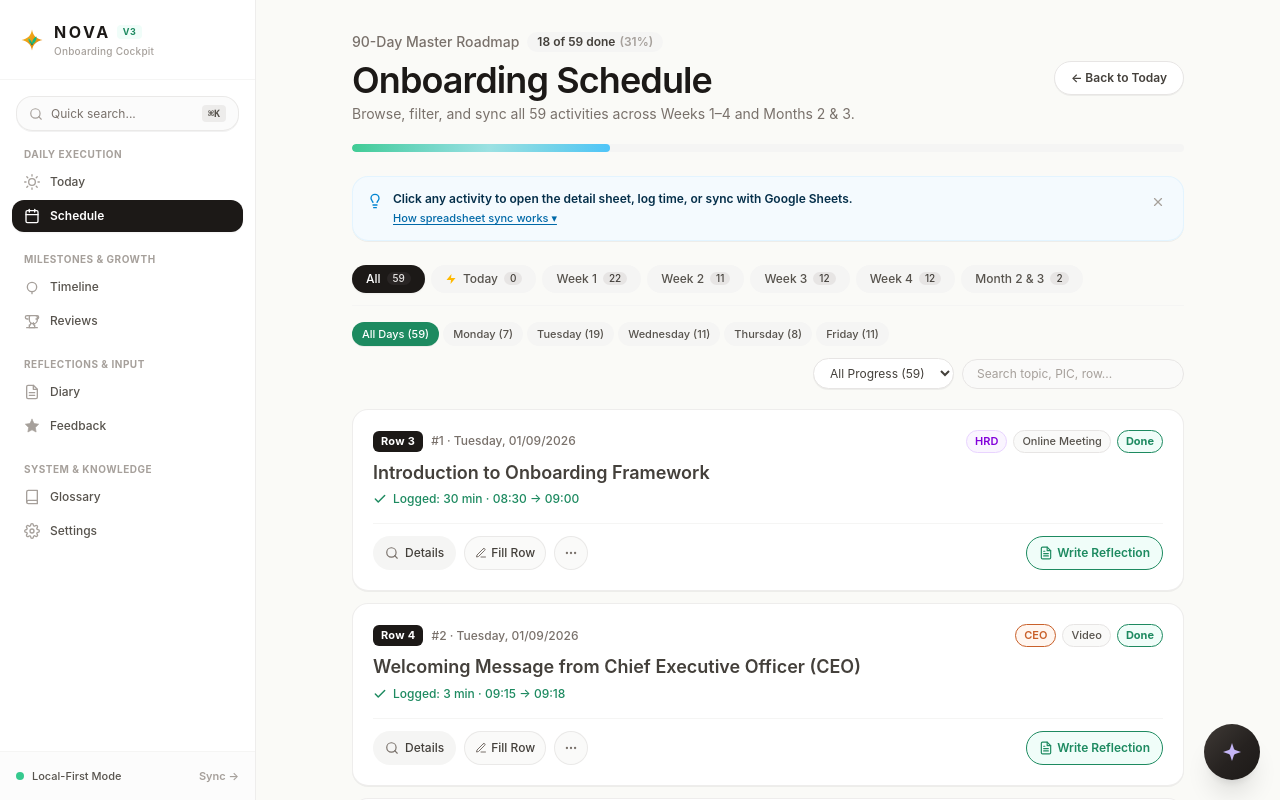
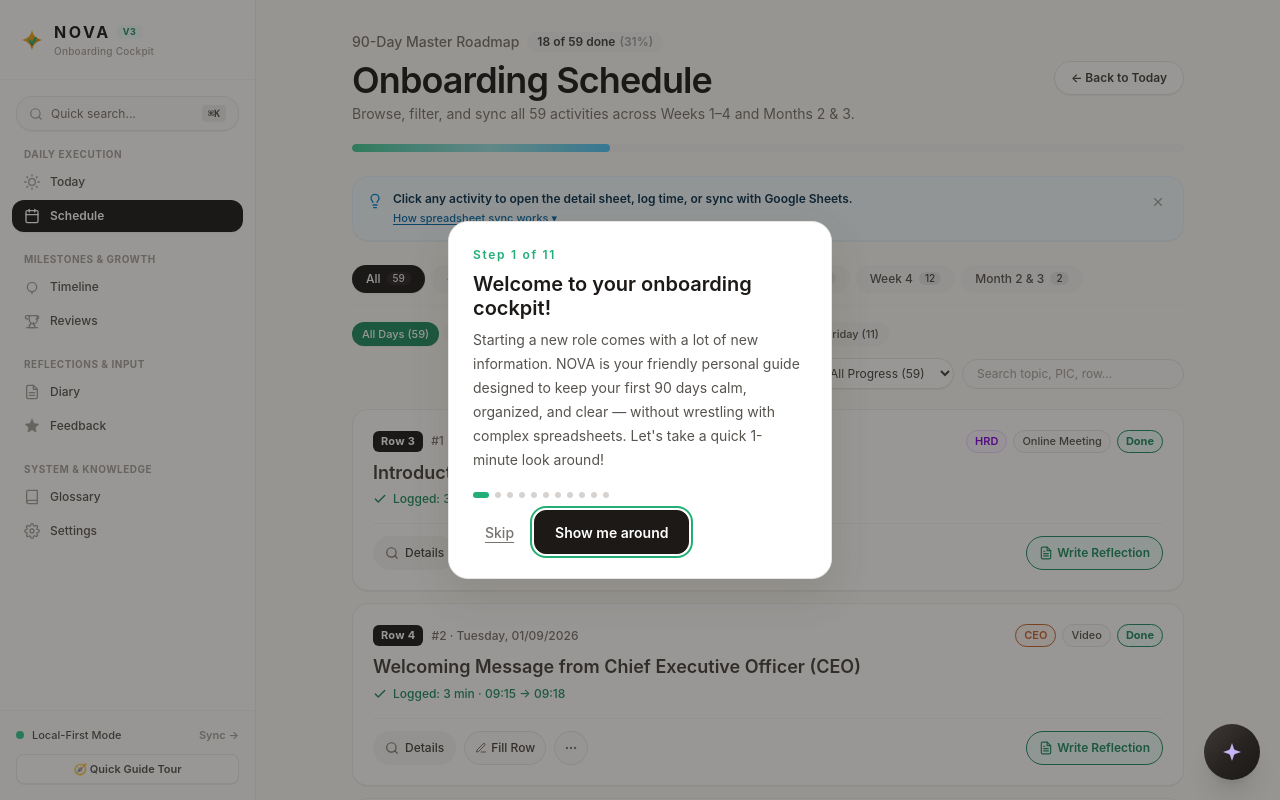
Before and after one commit to wahid-leadgeeks/onboarding-copilot, a Next.js app: page /schedule in a window 1280 px wide. Shown: the top 800 px of the page. Built offline with nearby package versions, Linux system fonts and the light colour scheme.

Commit message:
feat(ui): non-technical app-wide guide tour covering all core pages

```diff
--- a/app/components/AppShell.tsx
+++ b/app/components/AppShell.tsx
@@ -18,11 +18,15 @@ import {
   IconX,
 } from '@/app/components/Icons';
 
+import { GuideTour, allPagesTourSteps } from '@/app/components/GuideTour';
+import { GUIDE_TOUR_STORAGE_KEY, readGuideTourState, writeGuideTourState } from '@/lib/guide-tour';
+
 interface NavItem {
   readonly label: string;
   readonly href: string;
   readonly icon: React.ComponentType<{ className?: string }>;
   readonly badge?: string;
+  readonly tourId?: string;
 }
 
 interface NavSection {
@@ -34,29 +38,29 @@ const NAV_SECTIONS: readonly NavSection[] = [
   {
     title: 'Daily Execution',
     items: [
-      { label: 'Today', href: '/', icon: IconSun },
-      { label: 'Schedule', href: '/schedule', icon: IconCalendar },
+      { label: 'Today', href: '/', icon: IconSun, tourId: 'nav-today' },
+      { label: 'Schedule', href: '/schedule', icon: IconCalendar, tourId: 'nav-schedule' },
     ],
   },
   {
     title: 'Milestones & Growth',
     items: [
-      { label: 'Timeline', href: '/timeline', icon: IconTree },
-      { label: 'Reviews', href: '/reviews', icon: IconTrophy },
+      { label: 'Timeline', href: '/timeline', icon: IconTree, tourId: 'nav-timeline' },
+      { label: 'Reviews', href: '/reviews', icon: IconTrophy, tourId: 'nav-reviews' },
     ],
   },
   {
     title: 'Reflections & Input',
     items: [
-      { label: 'Diary', href: '/diary', icon: IconFileText },
-      { label: 'Feedback', href: '/feedback', icon: IconStar },
+      { label: 'Diary', href: '/diary', icon: IconFileText, tourId: 'nav-diary' },
+      { label: 'Feedback', href: '/feedback', icon: IconStar, tourId: 'nav-feedback' },
     ],
   },
   {
     title: 'System & Knowledge',
     items: [
-      { label: 'Glossary', href: '/glossary', icon: IconBook },
-      { label: 'Settings', href: '/settings', icon: IconSettings },
+      { label: 'Glossary', href: '/glossary', icon: IconBook, tourId: 'nav-glossary' },
+      { label: 'Settings', href: '/settings', icon: IconSettings, tourId: 'nav-settings' },
     ],
   },
 ];
@@ -64,11 +68,46 @@ const NAV_SECTIONS: readonly NavSection[] = [
 export function AppShell({ children }: { children: React.ReactNode }) {
   const pathname = usePathname();
   const [mobileMenuOpen, setMobileMenuOpen] = useState(false);
+  const [tourOpen, setTourOpen] = useState(false);
 
   // Close mobile drawer on route transition
   useEffect(() => {
     setMobileMenuOpen(false);
   }, [pathname]);
+
+  // Check tour parameter or first-time visit
+  useEffect(() => {
+    const params = new URLSearchParams(window.location.search);
+    if (params.get('tour') === 'start') {
+      params.delete('tour');
+      const query = params.toString();
+      window.history.replaceState(null, '', query ? `${window.location.pathname}?${query}` : window.location.pathname);
+      setTourOpen(true);
+      return;
+    }
+    if (params.get('tour') === 'skip' || params.get('tour') === 'false') {
+      return;
+    }
+    const tourState = readGuideTourState(localStorage.getItem(GUIDE_TOUR_STORAGE_KEY));
+    if (!tourState?.completed) setTourOpen(true);
+  }, []);
+
+  // Listen for open-guide-tour event (e.g. from CommandPalette or buttons)
+  useEffect(() => {
+    function handleOpenTour() {
+      setTourOpen(true);
+    }
+    window.addEventListener('open-guide-tour', handleOpenTour);
+    return () => window.removeEventListener('open-guide-tour', handleOpenTour);
+  }, []);
+
+  function handleTourFinish() {
+    localStorage.setItem(
+      GUIDE_TOUR_STORAGE_KEY,
+      writeGuideTourState({ completed: true, completedAt: new Date().toISOString() })
+    );
+    setTourOpen(false);
+  }
 
   // Close mobile drawer on Escape key
   useEffect(() => {
@@ -161,6 +200,7 @@ export function AppShell({ children }: { children: React.ReactNode }) {
                     <Link
                       key={item.label}
                       href={item.href}
+                      data-tour={item.tourId}
                       aria-current={active ? 'page' : undefined}
                       className={`group flex items-center justify-between rounded-xl px-3 py-2 text-xs font-medium transition-all ${
                         active
@@ -188,8 +228,8 @@ export function AppShell({ children }: { children: React.ReactNode }) {
           ))}
         </nav>
 
-        {/* Bottom Cockpit Status */}
-        <div className="border-t border-stone-100 p-4 bg-stone-50/50">
+        {/* Bottom Cockpit Status & Tour */}
+        <div className="border-t border-stone-100 p-4 bg-stone-50/50 space-y-2.5">
           <div className="flex items-center justify-between">
             <div className="flex items-center gap-2">
               <span className="size-2 rounded-full bg-mint-500 animate-pulse" />
@@ -205,6 +245,13 @@ export function AppShell({ children }: { children: React.ReactNode }) {
               Sync →
             </Link>
           </div>
+          <button
+            type="button"
+            onClick={() => setTourOpen(true)}
+            className="w-full flex items-center justify-center gap-1.5 rounded-lg border border-stone-200/80 bg-white py-1.5 text-[11px] font-semibold text-stone-600 hover:bg-stone-50 hover:text-stone-900 transition shadow-2xs cursor-pointer active:scale-98"
+          >
+            <span>🧭 Quick Guide Tour</span>
+          </button>
         </div>
       </aside>
 
@@ -325,7 +372,7 @@ export function AppShell({ children }: { children: React.ReactNode }) {
               </nav>
 
               {/* Drawer Footer */}
-              <div className="border-t border-stone-100 p-4 bg-stone-50/60">
+              <div className="border-t border-stone-100 p-4 bg-stone-50/60 space-y-2.5">
                 <div className="flex items-center justify-between text-xs text-stone-500">
                   <span className="flex items-center gap-1.5">
                     <span className="size-2 rounded-full bg-mint-500" />
@@ -339,6 +386,16 @@ export function AppShell({ children }: { children: React.ReactNode }) {
                     Settings
                   </Link>
                 </div>
+                <button
+                  type="button"
+                  onClick={() => {
+                    setMobileMenuOpen(false);
+                    setTourOpen(true);
+                  }}
+                  className="w-full flex items-center justify-center gap-1.5 rounded-lg border border-stone-200/80 bg-white py-1.5 text-xs font-semibold text-stone-700 hover:bg-stone-50 transition shadow-2xs cursor-pointer active:scale-98"
+                >
+                  <span>🧭 Quick Guide Tour</span>
+                </button>
               </div>
             </div>
           </div>
@@ -355,6 +412,8 @@ export function AppShell({ children }: { children: React.ReactNode }) {
           {children}
         </div>
       </div>
+
+      <GuideTour steps={allPagesTourSteps} open={tourOpen} onFinish={handleTourFinish} />
     </div>
   );
 }
--- a/app/components/Assistant.tsx
+++ b/app/components/Assistant.tsx
@@ -84,6 +84,7 @@ export function Assistant() {
         <button
           type="button"
           aria-label="Ask NOVA"
+          data-tour="assistant-launcher"
           onClick={() => setOpen(true)}
           className="hero-gradient animate-float fixed bottom-5 right-5 z-50 flex h-14 w-14 items-center justify-center rounded-full text-white shadow-xl transition hover:shadow-2xl active:scale-95"
         >
--- a/app/components/CommandPalette.tsx
+++ b/app/components/CommandPalette.tsx
@@ -77,57 +77,72 @@ export function CommandPalette({
   // Define commands
   const pageCommands: CommandItem[] = [
     {
-      id: 'page-schedule',
-      title: 'Schedule (Cockpit)',
+      id: 'page-today',
+      title: 'Today (Daily Focus & Stopwatch)',
       category: 'Pages',
       badge: '1',
       onSelect: () => router.push('/'),
     },
     {
-      id: 'page-timeline',
-      title: 'Timeline (90-Day Journey)',
+      id: 'page-schedule',
+      title: 'Schedule (90-Day Activity Calendar)',
       category: 'Pages',
       badge: '2',
+      onSelect: () => router.push('/schedule'),
+    },
+    {
+      id: 'page-timeline',
+      title: 'Timeline (Milestones & Growth)',
+      category: 'Pages',
+      badge: '3',
       onSelect: () => router.push('/timeline'),
     },
     {
+      id: 'page-reviews',
+      title: 'Reviews (Manager Check-ins)',
+      category: 'Pages',
+      badge: '4',
+      onSelect: () => router.push('/reviews'),
+    },
+    {
       id: 'page-diary',
-      title: 'Diary (Onboarding Learnings)',
+      title: 'Diary (Personal Learning Notes)',
       category: 'Pages',
-      badge: '3',
+      badge: '5',
       onSelect: () => router.push('/diary'),
     },
     {
       id: 'page-feedback',
-      title: 'Feedback (Weekly Reflections)',
+      title: 'Feedback (Weekly Reflections & Questions)',
       category: 'Pages',
-      badge: '4',
+      badge: '6',
       onSelect: () => router.push('/feedback'),
     },
     {
-      id: 'page-reviews',
-      title: 'Reviews (Evaluation Milestones)',
+      id: 'page-glossary',
+      title: 'Glossary (Guides, Videos & Resources)',
       category: 'Pages',
-      badge: '5',
-      onSelect: () => router.push('/reviews'),
-    },
-    {
-      id: 'page-glossary',
-      title: 'Glossary (Knowledge Modules & Links)',
-      category: 'Pages',
-      badge: '6',
+      badge: '7',
       onSelect: () => router.push('/glossary'),
     },
     {
       id: 'page-settings',
-      title: 'Settings (Preferences & OAuth Sync)',
+      title: 'Settings (Google Sheets Connection)',
       category: 'Pages',
-      badge: '7',
+      badge: '8',
       onSelect: () => router.push('/settings'),
     },
   ];
 
   const actionCommands: CommandItem[] = [
+    {
+      id: 'action-guide-tour',
+      title: 'Start App Guide Tour',
+      category: 'Actions',
+      badge: '?',
+      keywords: 'help walkthrough tutorial onboarding tour guide intro',
+      onSelect: () => window.dispatchEvent(new CustomEvent('open-guide-tour')),
+    },
     ...(onOpenQuickNote
       ? [
           {
--- a/app/components/GuideTour.tsx
+++ b/app/components/GuideTour.tsx
@@ -10,46 +10,64 @@ export type GuideTourStep = {
   body: string;
 };
 
-export const todayTourSteps: readonly GuideTourStep[] = [
+export const allPagesTourSteps: readonly GuideTourStep[] = [
   {
-    title: 'Welcome to NOVA',
-    body: "NOVA is a bright guide for every new employee's journey. We'll track the hours, the notes, and the paperwork — you focus on learning. Let's take a quick look around.",
+    title: 'Welcome to your onboarding cockpit!',
+    body: "Starting a new role comes with a lot of new information. NOVA is your friendly personal guide designed to keep your first 90 days calm, organized, and clear — without wrestling with complex spreadsheets. Let's take a quick 1-minute look around!",
   },
   {
-    target: 'status-bar',
-    title: 'Know where you stand',
-    body: "This little badge says whether you're looking at demo data, a saved schedule, or a live connection.",
+    target: 'nav-today',
+    title: 'Today: Your daily focus & timer',
+    body: 'Never wonder what to work on next. Today highlights your current task, gives you a simple start/stop timer, and tracks your working hours automatically so you never have to log them by hand.',
   },
   {
-    target: 'progress-header',
-    title: 'Your day at a glance',
-    body: 'How far into the 90 days you are, and how today is going — no spreadsheet required.',
+    target: 'nav-schedule',
+    title: 'Schedule: Your complete 90-day plan',
+    body: 'Browse all 59 onboarding activities, training sessions, and team meetings planned for your first three months. You can search by topic, filter by week, and see who is leading each session.',
   },
   {
-    target: 'current-activity',
-    title: 'One thing at a time',
-    body: "This card is your only job right now. Start it, finish it — we'll write down the times.",
+    target: 'nav-timeline',
+    title: 'Timeline: Major milestones & deliverables',
+    body: 'See your journey broken down into 3 clear 30-day phases. Check off key deliverables as you complete them and watch your onboarding progress grow week by week.',
   },
   {
-    target: 'day-timeline',
-    title: 'The shape of your day',
-    body: "Everything scheduled today at a glance. If plans change, 'Something changed?' has you covered.",
+    target: 'nav-reviews',
+    title: 'Reviews: Check-ins with your manager',
+    body: 'Keep communication open and transparent. Use this page for your 30, 60, and 90-day review conversations to celebrate milestones, share feedback, and request any support you need.',
   },
   {
-    target: 'quick-note',
-    title: 'Capture thoughts on the fly',
-    body: 'Had an idea? Jot it down in seconds. Drafts wait safely under Learnings.',
+    target: 'nav-diary',
+    title: 'Diary: Your personal learning notes',
+    body: 'Capture quick takeaways, lightbulb moments, or questions as you learn. Record up to three key notes each day to build your personal onboarding journal.',
   },
   {
-    target: 'primary-nav',
-    title: "Explore when you're ready",
-    body: 'Journey is your 90-day path, Learnings keeps your notes, Settings handles the boring parts.',
+    target: 'nav-feedback',
+    title: 'Feedback: Share how your week went',
+    body: 'Your experience matters! Rate your onboarding sessions on an easy 1-to-6 scale and ask questions so your team and mentor can help you succeed.',
   },
   {
-    title: "You're all set",
-    body: "Start your first activity whenever you're ready. We'll handle the rest.",
+    target: 'nav-glossary',
+    title: 'Glossary: Guides, videos & resources',
+    body: 'Find essential company links, training videos, and helpful documentation curated specifically for your role — all organized in one convenient place.',
+  },
+  {
+    target: 'nav-settings',
+    title: 'Settings: Connect & customize',
+    body: "NOVA works completely in your browser with zero setup. When you are ready, you can connect your team's Google Sheet with a single click to keep everything in sync.",
+  },
+  {
+    target: 'assistant-launcher',
+    title: 'Ask NOVA: Your anytime helper',
+    body: "Need help finding a document, understanding a company process, or checking what's next? Click this floating sparkle button anytime to chat with your virtual assistant.",
+  },
+  {
+    title: "You're all set to begin!",
+    body: "Take things one step at a time at your own pace. You can restart this tour anytime from the sidebar or by pressing ⌘K. We're thrilled to have you here!",
   },
 ];
+
+/** Maintained for backwards compatibility */
+export const todayTourSteps: readonly GuideTourStep[] = allPagesTourSteps;
 
 // Self-contained styles so the tour renders identically regardless of the
 // Tailwind pipeline state.
@@ -120,8 +138,8 @@ export function GuideTour({ steps, open, onFinish }: { steps: readonly GuideTour
       return;
     }
     const element = document.querySelector<HTMLElement>(`[data-tour="${step.target}"]`);
-    if (!element) {
-      // Target not rendered (e.g. day complete): fall back to a centered step.
+    if (!element || (element.offsetWidth === 0 && element.offsetHeight === 0)) {
+      // Target not rendered or hidden (e.g. mobile hidden sidebar): fall back to a centered step.
       setSpotlight(null);
       setPopoverTop(null);
       setPopoverLeft(null);
@@ -135,14 +153,26 @@ export function GuideTour({ steps, open, onFinish }: { steps: readonly GuideTour
     const viewportWidth = window.innerWidth;
     const viewportHeight = window.innerHeight;
     let top: number;
-    if (rect.bottom + popoverHeight + POPOVER_GAP + VIEWPORT_MARGIN <= viewportHeight) {
+    let left: number;
+
+    // If target is docked on the left (e.g. sidebar nav) and there is enough room on the right, position alongside it
+    if (rect.right + popoverWidth + POPOVER_GAP + VIEWPORT_MARGIN <= viewportWidth && rect.left < 320) {
+      left = rect.right + POPOVER_GAP;
+      top = clamp(
+        rect.top + rect.height / 2 - popoverHeight / 2,
+        VIEWPORT_MARGIN,
+        Math.max(VIEWPORT_MARGIN, viewportHeight - popoverHeight - VIEWPORT_MARGIN)
+      );
+    } else if (rect.bottom + popoverHeight + POPOVER_GAP + VIEWPORT_MARGIN <= viewportHeight) {
       top = rect.bottom + POPOVER_GAP;
+      left = clamp(rect.left + rect.width / 2 - popoverWidth / 2, VIEWPORT_MARGIN, Math.max(VIEWPORT_MARGIN, viewportWidth - popoverWidth - VIEWPORT_MARGIN));
     } else if (rect.top - popoverHeight - POPOVER_GAP - VIEWPORT_MARGIN >= 0) {
       top = rect.top - popoverHeight - POPOVER_GAP;
+      left = clamp(rect.left + rect.width / 2 - popoverWidth / 2, VIEWPORT_MARGIN, Math.max(VIEWPORT_MARGIN, viewportWidth - popoverWidth - VIEWPORT_MARGIN));
     } else {
       top = clamp((viewportHeight - popoverHeight) / 2, VIEWPORT_MARGIN, Math.max(VIEWPORT_MARGIN, viewportHeight - popoverHeight - VIEWPORT_MARGIN));
+      left = clamp(rect.left + rect.width / 2 - popoverWidth / 2, VIEWPORT_MARGIN, Math.max(VIEWPORT_MARGIN, viewportWidth - popoverWidth - VIEWPORT_MARGIN));
     }
-    const left = clamp(rect.left + rect.width / 2 - popoverWidth / 2, VIEWPORT_MARGIN, Math.max(VIEWPORT_MARGIN, viewportWidth - popoverWidth - VIEWPORT_MARGIN));
     setPopoverTop(top);
     setPopoverLeft(left);
   }, [step, centered]);
@@ -154,10 +184,13 @@ export function GuideTour({ steps, open, onFinish }: { steps: readonly GuideTour
   // Bring the highlighted element into view whenever the step changes.
   useEffect(() => {
     if (!step || centered) return;
-    document.querySelector<HTMLElement>(`[data-tour="${step.target}"]`)?.scrollIntoView({
-      block: 'center',
-      behavior: prefersReducedMotion() ? 'auto' : 'smooth',
-    });
+    const el = document.querySelector<HTMLElement>(`[data-tour="${step.target}"]`);
+    if (el && (el.offsetWidth > 0 || el.offsetHeight > 0)) {
+      el.scrollIntoView({
+        block: 'center',
+        behavior: prefersReducedMotion() ? 'auto' : 'smooth',
+      });
+    }
   }, [index, step, centered]);
 
   // Track viewport changes so the spotlight follows its target.
--- a/app/page.tsx
+++ b/app/page.tsx
@@ -4,7 +4,6 @@ import { useEffect, useState } from 'react';
 import { isActivityList } from '@/lib/sheets/types';
 import type { Activity } from '@/lib/types/activity';
 import { QuickNote } from '@/app/components/QuickNote';
-import { GuideTour, todayTourSteps } from '@/app/components/GuideTour';
 import { LearningModal } from '@/app/components/LearningModal';
 import type { LearningActivityContext, LearningSubmission } from '@/app/components/LearningModal';
 import { ScheduleFillModal } from '@/app/components/ScheduleFillModal';
@@ -50,7 +49,6 @@ import {
   getTodayScheduleActivities,
   type ScheduleActivity,
 } from '@/lib/schedule-catalog';
-import { GUIDE_TOUR_STORAGE_KEY, readGuideTourState, writeGuideTourState } from '@/lib/guide-tour';
 import { IMPORTED_SCHEDULE_STORAGE_KEY, clipboardRowForSchedule, readImportedSchedule } from '@/lib/imported-schedule';
 import { ACTIVE_SESSION_STORAGE_KEY, DIARY_STORAGE_KEY, QUICK_NOTES_STORAGE_KEY, SESSION_HISTORY_STORAGE_KEY, appendDiary, appendQuickNote, appendSession, completedActivityIds, readDiary, readQuickNotes, readSessions, type StoredSession } from '@/lib/local-records';
 import { diarySyncPayload, learningDiaryEntry } from '@/lib/learning-capture';
@@ -118,24 +116,7 @@ export default function TodayPage() {
   const [showLearningCapture, setShowLearningCapture] = useState(false);
   const [selectedActivityForLearning, setSelectedActivityForLearning] = useState<Activity | null>(null);
   const [copiedScheduleId, setCopiedScheduleId] = useState<string | null>(null);
-  const [tourOpen, setTourOpen] = useState(false);
   const [isSyncingDirectSheets, setIsSyncingDirectSheets] = useState(false);
-
-  useEffect(() => {
-    const params = new URLSearchParams(window.location.search);
-    if (params.get('tour') === 'start') {
-      params.delete('tour');
-      const query = params.toString();
-      window.history.replaceState(null, '', query ? `/?${query}` : '/');
-      setTourOpen(true);
-      return;
-    }
-    if (params.get('tour') === 'skip' || params.get('tour') === 'false') {
-      return;
-    }
-    const tourState = readGuideTourState(localStorage.getItem(GUIDE_TOUR_STORAGE_KEY));
-    if (!tourState?.completed) setTourOpen(true);
-  }, []);
 
   useEffect(() => {
     function handleOpenPalette() {
@@ -144,11 +125,6 @@ export default function TodayPage() {
     window.addEventListener('open-command-palette', handleOpenPalette);
     return () => window.removeEventListener('open-command-palette', handleOpenPalette);
   }, []);
-
-  function handleTourFinish() {
-    localStorage.setItem(GUIDE_TOUR_STORAGE_KEY, writeGuideTourState({ completed: true, completedAt: new Date().toISOString() }));
-    setTourOpen(false);
-  }
 
   useEffect(() => {
     const custom = readScheduleCustomizations(localStorage.getItem(SCHEDULE_CUSTOMIZATIONS_STORAGE_KEY));
@@ -1106,7 +1082,6 @@ export default function TodayPage() {
           onClose={() => setEditingScheduleItem(null)}
         />
       )}
-      <GuideTour steps={todayTourSteps} open={tourOpen} onFinish={handleTourFinish} />
 
       <ActivityDetailSheet
         activity={detailActivity}
```
Also changed, not shown: 1 other file (tests, documents, lock files or other folders).
